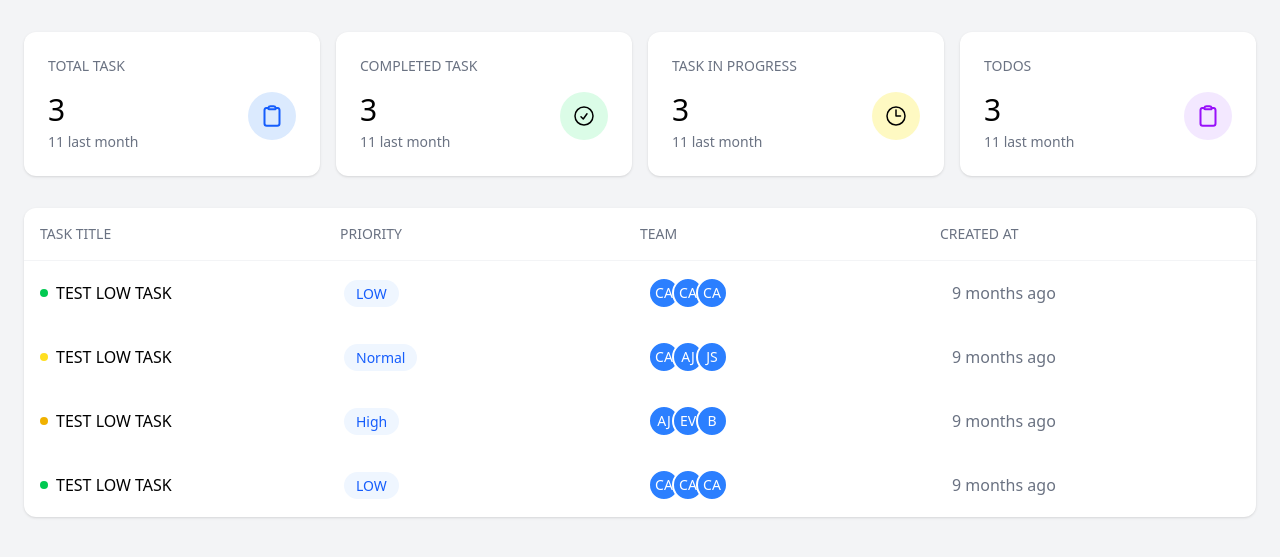
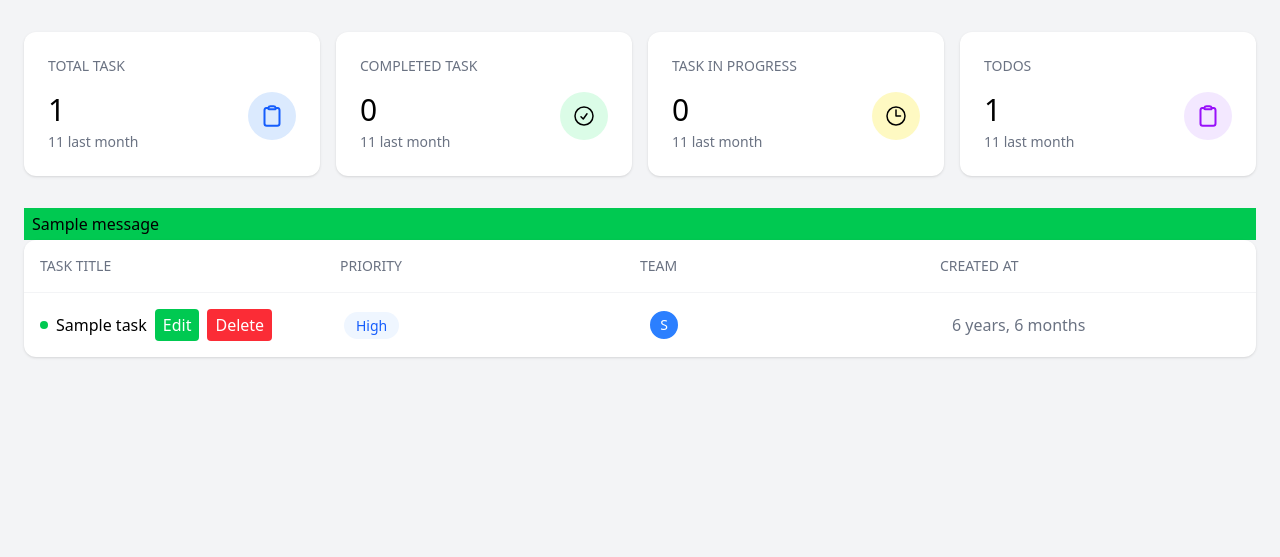
Before and after one commit to istiakAS/task-management, a Django app: page /tasks/manager-dashboard/ in a window 1280 px wide. Shown: the part 64-621 px from the top of the page. Run offline with Django 5.2, Linux system fonts and the light colour scheme; tables that the repository leaves empty hold one stand-in row (values such as "Sample post"); one stand-in notice (Sample message) is shown; parts of the project's set-up code (start-up, migrations or seed data) failed here and were passed over.

Commit message:
module-8 updated

```diff
--- a/tasks/models.py
+++ b/tasks/models.py
@@ -46,7 +46,7 @@ class TaskDetails(models.Model):
         (LOW, 'Low')
     )
     task = models.OneToOneField(Task, on_delete=models.CASCADE, related_name = "details")  #one to one relationship with Task model
-    assigned_to = models.CharField(max_length=100)
+    # assigned_to = models.CharField(max_length=100)
     priority = models.CharField(max_length=1, choices=PRIORITY_OPTIONS, default=LOW)
     notes = models.TextField(blank=True, null=True)
 
--- a/tasks/templates/dashboard/dashboard.html
+++ b/tasks/templates/dashboard/dashboard.html
@@ -43,11 +43,12 @@
       <main>
         <div class="grid grid-cols-4 gap-4 mb-8">
           <!-- total task -->
+        <a href="{% url 'manager-dashboard' %}">
           <div class="bg-white rounded-xl p-6 shadow-sm">
             <h3 class="text-sm font-medium text-gray-500 mb-4">TOTAL TASK</h3>
             <div class="flex justify-between items-start">
               <div>
-                <p class="text-3xl font-semibol mb-1">3</p>
+                <p class="text-3xl font-semibol mb-1"> {{counts.total}} </p>
                 <p class="text-gray-500 text-sm">11 last month</p>
               </div>
               <div class="bg-blue-100 p-3 rounded-full">
@@ -67,12 +68,15 @@
               </div>
             </div>
           </div>
-          <!-- total task -->
+        </a>
+
+          <!-- completed task -->
+        <a href="{% url 'manager-dashboard' %}?type=completed">
           <div class="bg-white rounded-xl p-6 shadow-sm">
               <h3 class="text-sm font-medium text-gray-500 mb-4">COMPLETED TASK</h3>
               <div class="flex justify-between items-start">
                 <div>
-                <p class="text-3xl font-semibol mb-1">3</p>
+                  <p class="text-3xl font-semibol mb-1">{{counts.completed}}</p>
                   <p class="text-gray-500 text-sm">11 last month</p>
                 </div>
                 <div class="bg-green-100 p-3 rounded-full">
@@ -82,12 +86,15 @@
                 </div>
               </div>
           </div>
-          <!-- total task -->
+        </a>
+
+          <!-- task in progress -->
+        <a href="{% url 'manager-dashboard' %}?type=in_progress">
           <div class="bg-white rounded-xl p-6 shadow-sm">
             <h3 class="text-sm font-medium text-gray-500 mb-4">TASK IN PROGRESS</h3>
             <div class="flex justify-between items-start">
               <div>
-                <p class="text-3xl font-semibol mb-1">3</p>
+                <p class="text-3xl font-semibol mb-1">{{counts.in_progress}}</p>
                 <p class="text-gray-500 text-sm">11 last month</p>
               </div>
               <div class="bg-yellow-100 p-3 rounded-full">
@@ -97,11 +104,15 @@
               </div>
             </div>
           </div>
+        </a>
+
+          <!-- pending task -->
+        <a href="{% url 'manager-dashboard' %}?type=pending">
           <div class="bg-white rounded-xl p-6 shadow-sm">
             <h3 class="text-sm font-medium text-gray-500 mb-4">TODOS</h3>
             <div class="flex justify-between items-start">
               <div>
-                <p class="text-3xl font-semibol mb-1">3</p>
+                <p class="text-3xl font-semibol mb-1">{{counts.pending}}</p>
                 <p class="text-gray-500 text-sm">11 last month</p>
               </div>
               <div class="bg-purple-100 p-3 rounded-full">
@@ -121,6 +132,15 @@
               </div>
             </div>
           </div>
+        </a>
+
+        </div>
+        <div>
+            {% if messages %}
+                {% for message in messages %}
+                <div class="px-2 py-1 {% if message.tags == 'success' %}bg-green-500{% endif %} ">{{ message }}</div>
+                {% endfor %}
+            {% endif %}
         </div>
 
         {% block tasks %}
--- a/tasks/templates/dashboard/manager-dashboard.html
+++ b/tasks/templates/dashboard/manager-dashboard.html
@@ -12,125 +12,47 @@
           </div>
           <!-- task items -->
           <div class="divide-y divide-gray-100">
-            <div class="grid grid-cols-4 p-4 gap-4 items-center">
+           {% for task in tasks %}
+             <div class="grid grid-cols-4 p-4 gap-4 items-center">
 
               <!-- TASK TITLE -->
               <div class="flex items-center gap-2">
                 <div class="w-2 h-2 bg-green-500 rounded-full"></div>
-                <span>TEST LOW TASK</span>
+                <span>{{ task.title }}</span>
+                <a href="{% url "update-task" task.id %}" class='px-2 py-1 bg-green-500 text-white rounded'>Edit</a>
+
+                <form action="{% url 'delete-task' task.id %}" method="POST">
+                  {% csrf_token %}
+                  <button type="submit" class='px-2 py-1 bg-red-500 text-white rounded'>Delete</button>
+                </form>
               </div>
 
               <!-- PRIORITY -->
               <div>
                 <span class="px-3 py-1 rounded-full bg-blue-50 text-blue-600 text-sm">
-                  LOW
+                  {{task.details.get_priority_display}}
                 </span>
               </div>
 
               <!-- TEAM -->
               <div class="flex -space-x-2">
-                <div class="w-8 h-8 rounded-full bg-blue-500 flex items-center justify-center text-white text-sm border-2 border-white">CA</div>
-                <div class="w-8 h-8 rounded-full bg-blue-500 flex items-center justify-center text-white text-sm border-2 border-white">CA</div>
-                <div class="w-8 h-8 rounded-full bg-blue-500 flex items-center justify-center text-white text-sm border-2 border-white">CA</div>
+                {% for emp in task.assigned_to.all %}
+                  <div class="w-8 h-8 rounded-full bg-blue-500 flex items-center justify-center text-white text-sm border-2 border-white">
+                    {{ emp.name|slice:":1" }}
+                  </div>
+                {% endfor %}
+
               </div>
 
               <!-- CREATED AT -->
               <div>
-                <span class="text-gray-500">9 months ago</span>
+                <span class="text-gray-500">{{ task.created_at|timesince }}</span>
               </div>
 
             </div>
+           {% endfor %}
           </div>
-          <div class="divide-y divide-gray-100">
-            <div class="grid grid-cols-4 p-4 gap-4 items-center">
 
-              <!-- TASK TITLE -->
-              <div class="flex items-center gap-2">
-                <div class="w-2 h-2 bg-yellow-300 rounded-full"></div>
-                <span>TEST LOW TASK</span>
-              </div>
-
-              <!-- PRIORITY -->
-              <div>
-                <span class="px-3 py-1 rounded-full bg-blue-50 text-blue-600 text-sm">
-                  Normal
-                </span>
-              </div>
-
-              <!-- TEAM -->
-              <div class="flex -space-x-2">
-                <div class="w-8 h-8 rounded-full bg-blue-500 flex items-center justify-center text-white text-sm border-2 border-white">CA</div>
-                <div class="w-8 h-8 rounded-full bg-blue-500 flex items-center justify-center text-white text-sm border-2 border-white">AJ</div>
-                <div class="w-8 h-8 rounded-full bg-blue-500 flex items-center justify-center text-white text-sm border-2 border-white">JS</div>
-              </div>
-
-              <!-- CREATED AT -->
-              <div>
-                <span class="text-gray-500">9 months ago</span>
-              </div>
-
-            </div>
-          </div>
-          <div class="divide-y divide-gray-100">
-            <div class="grid grid-cols-4 p-4 gap-4 items-center">
-
-              <!-- TASK TITLE -->
-              <div class="flex items-center gap-2">
-                <div class="w-2 h-2 bg-yellow-500 rounded-full"></div>
-                <span>TEST LOW TASK</span>
-              </div>
-
-              <!-- PRIORITY -->
-              <div>
-                <span class="px-3 py-1 rounded-full bg-blue-50 text-blue-600 text-sm">
-                  High
-                </span>
-              </div>
-
-              <!-- TEAM -->
-              <div class="flex -space-x-2">
-                <div class="w-8 h-8 rounded-full bg-blue-500 flex items-center justify-center text-white text-sm border-2 border-white">AJ</div>
-                <div class="w-8 h-8 rounded-full bg-blue-500 flex items-center justify-center text-white text-sm border-2 border-white">EV</div>
-                <div class="w-8 h-8 rounded-full bg-blue-500 flex items-center justify-center text-white text-sm border-2 border-white">B</div>
-              </div>
-
-              <!-- CREATED AT -->
-              <div>
-                <span class="text-gray-500">9 months ago</span>
-              </div>
-
-            </div>
-          </div>
-          <div class="divide-y divide-gray-100">
-            <div class="grid grid-cols-4 p-4 gap-4 items-center">
-
-              <!-- TASK TITLE -->
-              <div class="flex items-center gap-2">
-                <div class="w-2 h-2 bg-green-500 rounded-full"></div>
-                <span>TEST LOW TASK</span>
-              </div>
-
-              <!-- PRIORITY -->
-              <div>
-                <span class="px-3 py-1 rounded-full bg-blue-50 text-blue-600 text-sm">
-                  LOW
-                </span>
-              </div>
-
-              <!-- TEAM -->
-              <div class="flex -space-x-2">
-                <div class="w-8 h-8 rounded-full bg-blue-500 flex items-center justify-center text-white text-sm border-2 border-white">CA</div>
-                <div class="w-8 h-8 rounded-full bg-blue-500 flex items-center justify-center text-white text-sm border-2 border-white">CA</div>
-                <div class="w-8 h-8 rounded-full bg-blue-500 flex items-center justify-center text-white text-sm border-2 border-white">CA</div>
-              </div>
-
-              <!-- CREATED AT -->
-              <div>
-                <span class="text-gray-500">9 months ago</span>
-              </div>
-
-            </div>
-          </div>
           </div>
         </div>
 
--- a/tasks/urls.py
+++ b/tasks/urls.py
@@ -1,10 +1,15 @@
+from turtle import update
+
+from django.tasks import task
 from django.urls import path
-from tasks.views import manager_dashboard, user_dashboard, test,create_task, view_task
+from tasks.views import delete_task, manager_dashboard, user_dashboard, test,create_task, view_task, update_task, delete_task
 
 urlpatterns = [
-    path("manager-dashboard/", manager_dashboard),
+    path("manager-dashboard/", manager_dashboard, name='manager-dashboard'),
     path("user-dashboard/", user_dashboard),
     path("test/", test),
-    path("create-task/", create_task),
-    path("view_task/", view_task)
+    path("create-task/", create_task, name='create-task'),
+    path("view_task/", view_task),
+    path("update-task/<int:id>/", update_task, name='update-task'),
+    path("delete-task/<int:id>/", delete_task, name='delete-task'),
 ]
--- a/tasks/views.py
+++ b/tasks/views.py
@@ -1,13 +1,58 @@
-from django.shortcuts import render
+from django.shortcuts import render, redirect
 from django.http import HttpResponse
-from tasks.form import TaskForm, TaskModelForm
+from tasks.form import TaskForm, TaskModelForm, TaskDetailModelForm
 from .models import Task, TaskDetails, Project
 from datetime import date
-from django.db.models import Count, Avg, Sum, Min, Max
+from django.db.models import Count, Avg, Sum, Min, Max, Q
+from django.contrib import messages
 
 # Create your views here.
 def manager_dashboard(request):
-    return render(request, "dashboard/manager-dashboard.html")
+
+    # getting task count
+    # total_task = tasks.count()
+    # completed_task = Task.objects.filter(status="COMPLETED").count()
+    # in_progress_task = Task.objects.filter(status="IN_PROGRESS").count()
+    # pending_task = Task.objects.filter(status="PENDING").count()
+
+    # count = {
+    #     "total_task": tasks.count(),
+    #     "completed_task": Task.objects.filter(status="COMPLETED").count(),
+    #     "in_progress_task": Task.objects.filter(status="IN_PROGRESS").count(),
+    #     "pending_task": Task.objects.filter(status="PENDING").count(),
+    # }
+    type = request.GET.get('type', 'all')  # get the value of the 'type' parameter from the request, default to 'all' if not provided
+    # print(type)
+
+    tasks = Task.objects.select_related('details').prefetch_related('assigned_to').all()  # get data from DB
+
+    counts = Task.objects.aggregate(
+        total=Count('id'),
+        completed=Count('id', filter=Q(status='COMPLETED')),
+        in_progress=Count('id', filter=Q(status='IN_PROGRESS')),
+        pending=Count('id', filter=Q(status="PENDING"))
+
+    )
+
+    # retriving data
+
+    base_query = Task.objects.select_related('details').prefetch_related('assigned_to')
+
+    if type == 'completed':
+        tasks = base_query.filter(status='COMPLETED')
+    elif type == 'in_progress':
+        tasks = base_query.filter(status='IN_PROGRESS')
+    elif type == 'pending':
+        tasks = base_query.filter(status='PENDING')
+    elif type == 'all':
+        tasks = base_query.all()
+
+    context = {
+        "tasks": tasks,
+        "counts": counts
+
+    }
+    return render(request, "dashboard/manager-dashboard.html", context)
 
 def user_dashboard(request):
     return render(request, "dashboard/user-dashboard.html")
@@ -19,21 +64,69 @@ from .models import Employee
 
 def create_task(request):
     # employees = Employee.objects.all()  # get data from DB
-    form = TaskModelForm()  # pass data to form
+    task_form = TaskModelForm()  # pass data to form
+    task_detail_form = TaskDetailModelForm()  # pass data to form
 
     if request.method == 'POST':
-        form = TaskModelForm(request.POST)
-        if form.is_valid():
+        task_form = TaskModelForm(request.POST)
+        task_detail_form = TaskDetailModelForm(request.POST)
+
+        if task_form.is_valid() and task_detail_form.is_valid():
 
             """for model form data"""
-            form.save()  # save data to DB
+            task = task_form.save()
+            task_detail = task_detail_form.save(commit=False)
+            task_detail.task = task  # set the task for the task detail
+            task_detail.save()  # save the task detail
 
-            return render(request, 'task_from.html', {'form': form, 'message': "Task added successfully!"})
+            messages.success(request, "Task created successfully!")
+            return redirect('create-task')  # redirect to the same page after successful submission
 
     context = {
-        "form": form
+        "task_form": task_form,
+        "task_detail_form": task_detail_form
     }
     return render(request, "task_from.html", context)
+
+def update_task(request, id):
+    # employees = Employee.objects.all()  # get data from DB
+    task = Task.objects.get(id=id)  # get the task instance to update
+    task_form = TaskModelForm(instance=task)  # pass data to form
+    if task.details:
+        task_detail_form = TaskDetailModelForm(instance=task.details)  # pass data to form
+
+    if request.method == 'POST':
+
+        task_form = TaskModelForm(request.POST, instance=task)  # bind the form to the existing task instance
+        task_detail_form = TaskDetailModelForm(request.POST, instance=task.details)  # bind the form to the existing task details instance
+
+        if task_form.is_valid() and task_detail_form.is_valid():
+
+            """for model form data"""
+            task = task_form.save()
+            task_detail = task_detail_form.save(commit=False)
+            task_detail.task = task  # set the task for the task detail
+            task_detail_form.save()  # save the task detail
+
+            messages.success(request, "Task updated successfully!")
+            return redirect('update-task', id=task.id)  # redirect to the same page after successful submission
+
+    context = {
+        "task_form": task_form,
+        "task_detail_form": task_detail_form
+    }
+    return render(request, "task_from.html", context)
+
+def delete_task(request, id):
+    if request.method == 'POST':
+        task = Task.objects.get(id=id)
+        task.delete()
+        messages.success(request, "Task deleted successfully!")
+        return redirect('manager-dashboard')  # redirect to the manager dashboard after deletion
+    else:
+        messages.error(request, "Something went wrong!")
+        return redirect('manager-dashboard')  # redirect to the manager dashboard if not a POST request
+
 
 def view_task(request):
     # Show the status that are completed
```
Also changed, not shown: static/css/output.css (+30 -19 lines), tasks/form.py (+10 -1 lines), tasks/templates/task_from.html (+12 -9 lines), tasks/migrations/0003_remove_taskdetails_assigned_to_and_more.py (added). Lines whose indentation alone changed are shown as unchanged.
